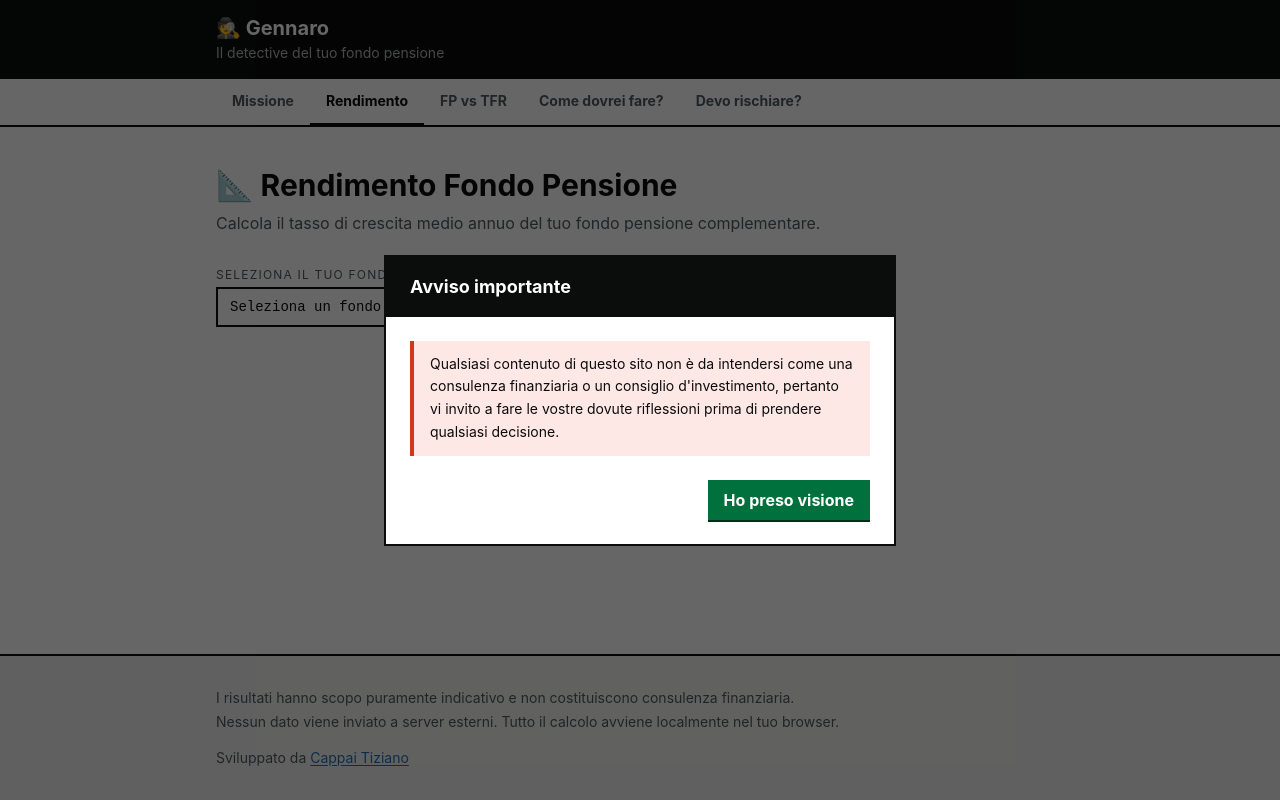
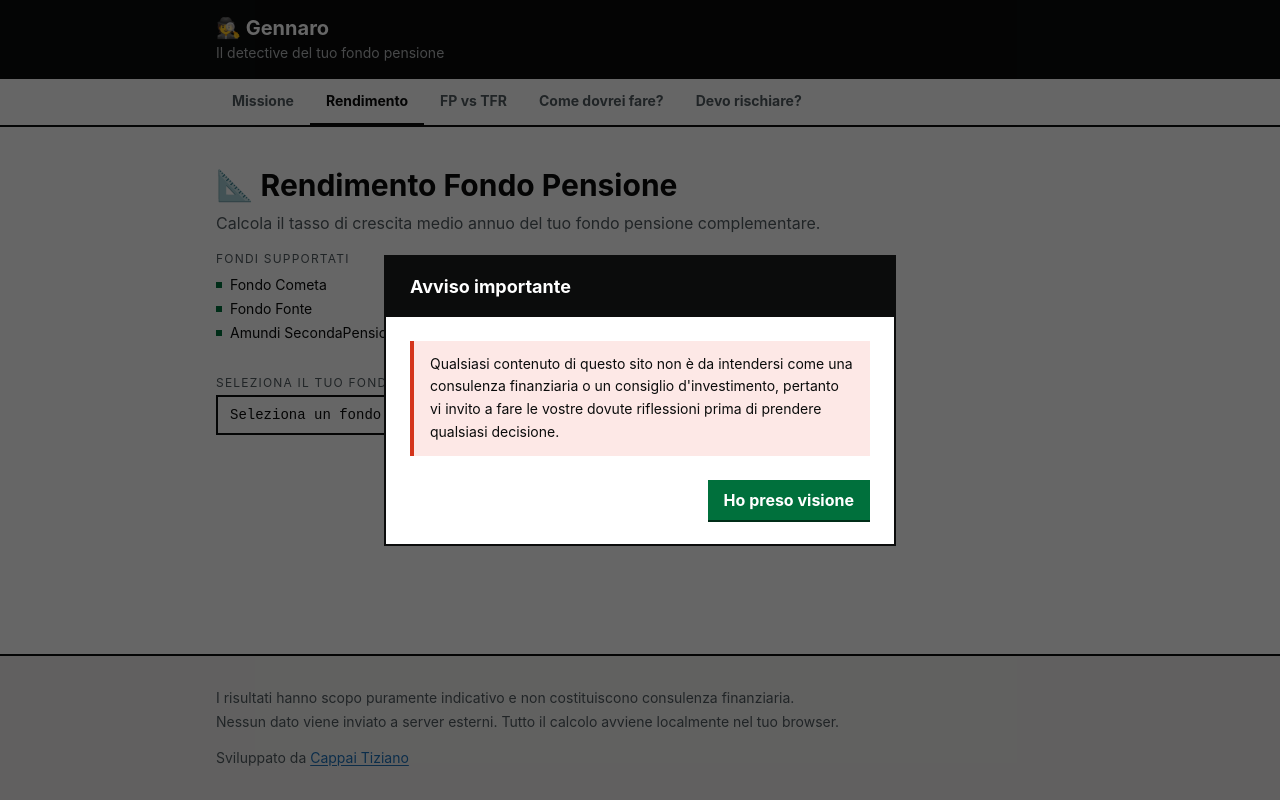
Before and after one commit to tizianocappai/cagr-fund-pension, a React (Vite) app: page /rendimento-fondo in a window 1280 px wide. Built offline with nearby package versions, Linux system fonts and the light colour scheme.

Commit message:
add supported provider list

```diff
--- a/src/pages/RendimentoFondo.tsx
+++ b/src/pages/RendimentoFondo.tsx
@@ -67,6 +67,17 @@ export default function RendimentoFondo() {
         <p className="mt-2 text-muted-foreground">
           Calcola il tasso di crescita medio annuo del tuo fondo pensione complementare.
         </p>
+        <div className="mt-4 text-sm">
+          <p className="text-xs tracking-widest uppercase text-muted-foreground mb-2">Fondi supportati</p>
+          <ul className="flex flex-col gap-1">
+            {providers.map(p => (
+              <li key={p.value} className="flex items-center gap-2">
+                <span className="inline-block w-1.5 h-1.5 bg-primary shrink-0" />
+                {p.label}
+              </li>
+            ))}
+          </ul>
+        </div>
       </header>
 
       {/* Provider selector */}
```
